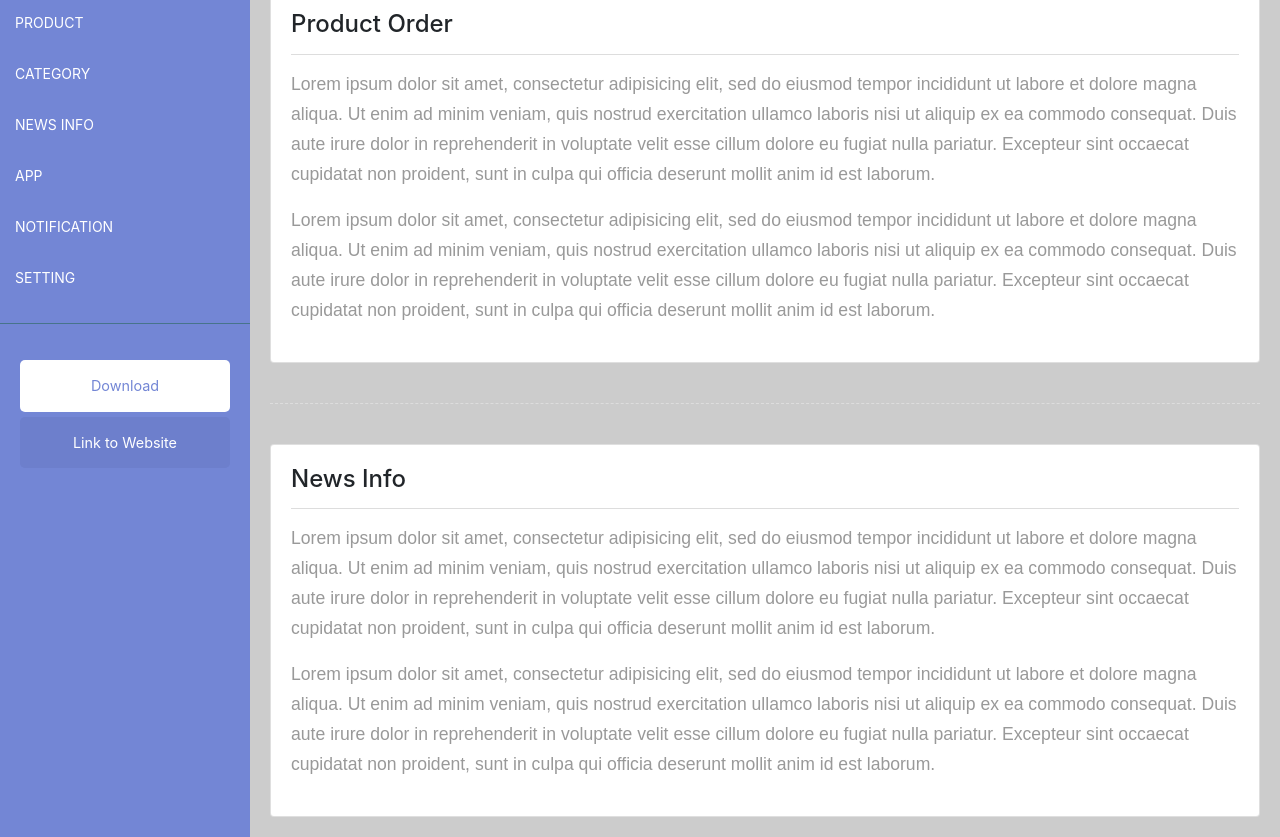
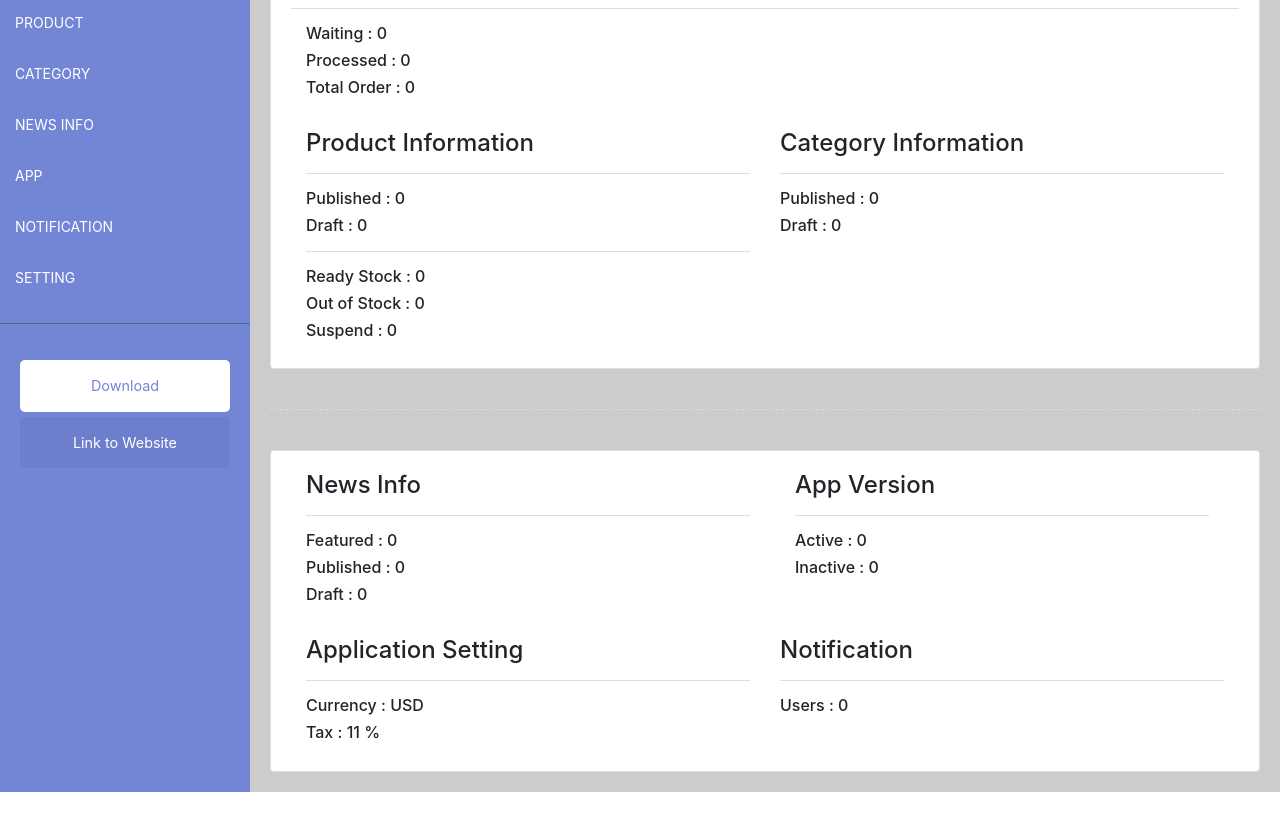
Before and after one commit to ahmedkmadani/EcommerceDashboard, a plain HTML site: page index.html in a window 1280 px wide. Shown: the part 189-1026 px from the top of the page. After the commit the page ends 981 px from the top, so only its background shows below. Drawn offline with nearby package versions, Linux system fonts and the light colour scheme.

Commit message:
adding bashboard cards view

```diff
--- a/index.html
+++ b/index.html
@@ -73,48 +73,83 @@
                 </div>
             </nav>
 
-            <h2>Ecommerce Dashboard Using Bootstrap 4</h2>
+            <!-- cards view for dashboard to explain main info  -->
             <div class="card">
             	<div class="card-body">
             		<h4>Product Order</h4>
             		<div class="line-title"></div>
-            		<p>Lorem ipsum dolor sit amet, consectetur adipisicing elit, sed do eiusmod
-            		tempor incididunt ut labore et dolore magna aliqua. Ut enim ad minim veniam,
-            		quis nostrud exercitation ullamco laboris nisi ut aliquip ex ea commodo
-            		consequat. Duis aute irure dolor in reprehenderit in voluptate velit esse
-            		cillum dolore eu fugiat nulla pariatur. Excepteur sint occaecat cupidatat non
-            		proident, sunt in culpa qui officia deserunt mollit anim id est laborum. </p>
-            		<p>Lorem ipsum dolor sit amet, consectetur adipisicing elit, sed do eiusmod
-            		tempor incididunt ut labore et dolore magna aliqua. Ut enim ad minim veniam,
-            		quis nostrud exercitation ullamco laboris nisi ut aliquip ex ea commodo
-            		consequat. Duis aute irure dolor in reprehenderit in voluptate velit esse
-            		cillum dolore eu fugiat nulla pariatur. Excepteur sint occaecat cupidatat non
-            		proident, sunt in culpa qui officia deserunt mollit anim id est laborum. </p>
+            		  <div class="container">
+                        <div class="row">
+                            <div class="col">
+                                <h6>Waiting  : 0 </h6>
+                                <h6>Processed  : 0 </h6>
+                                <h6>Total Order : 0 </h6>
+                            </div>
+                            <div class="col"></div>
+                            <div class="w-100"></div>
+                            <br>
+                            <div class="col">
+                                <h4>Product Information</h4>
+                           <div class="line-title"></div>
+                                 <h6>Published  : 0 </h6>
+                                 <h6>Draft  : 0 </h6>
+
+                                  <div class="line-title"></div>
+                                 <h6>Ready Stock  : 0 </h6>
+                                 <h6>Out of Stock  : 0 </h6>
+                                 <h6>Suspend  : 0 </h6>
+                        </div>
+                            <div class="col">
+                            <h4>Category Information</h4>
+                           <div class="line-title"></div>
+                                 <h6>Published  : 0 </h6>
+                                 <h6>Draft  : 0 </h6>
+                        </div>
+                        </div>
+                        </div>
             	</div>
             </div>
 
             <div class="line"></div>
 
             <div class="card">
-            	<div class="card-body">
-            		<h4>News Info</h4>
-            		<div class="line-title"></div>
-            		<p>Lorem ipsum dolor sit amet, consectetur adipisicing elit, sed do eiusmod
-            		tempor incididunt ut labore et dolore magna aliqua. Ut enim ad minim veniam,
-            		quis nostrud exercitation ullamco laboris nisi ut aliquip ex ea commodo
-            		consequat. Duis aute irure dolor in reprehenderit in voluptate velit esse
-            		cillum dolore eu fugiat nulla pariatur. Excepteur sint occaecat cupidatat non
-            		proident, sunt in culpa qui officia deserunt mollit anim id est laborum. </p>
-            		<p>Lorem ipsum dolor sit amet, consectetur adipisicing elit, sed do eiusmod
-            		tempor incididunt ut labore et dolore magna aliqua. Ut enim ad minim veniam,
-            		quis nostrud exercitation ullamco laboris nisi ut aliquip ex ea commodo
-            		consequat. Duis aute irure dolor in reprehenderit in voluptate velit esse
-            		cillum dolore eu fugiat nulla pariatur. Excepteur sint occaecat cupidatat non
-            		proident, sunt in culpa qui officia deserunt mollit anim id est laborum. </p>
-            	</div>
+                <div class="card-body">
+                      <div class="container">
+                        <div class="row">
+                            <div class="col">
+                                 <h4>News Info</h4>
+                    <div class="line-title"></div>
+                                <h6>Featured  : 0 </h6>
+                                <h6>Published  : 0 </h6>
+                                <h6>Draft : 0 </h6>
+                            </div>
+
+                            <div class="col">
+                                  <div class="col">
+                                 <h4>App Version</h4>
+                    <div class="line-title"></div>
+                                <h6>Active  : 0 </h6>
+                                <h6>Inactive  : 0 </h6>
+                            </div>
+                            </div>
+
+                            <div class="w-100"></div>
+                            <br>
+                            <div class="col">
+                                <h4>Application Setting</h4>
+                           <div class="line-title"></div>
+                                 <h6>Currency  : USD </h6>
+                                 <h6>Tax  : 11 % </h6>
+                        </div>
+                            <div class="col">
+                            <h4>Notification</h4>
+                           <div class="line-title"></div>
+                                 <h6>Users  : 0 </h6>
+                        </div>
+                        </div>
+                        </div>
+                </div>
             </div>
-        </div>
-    </div
 
 </body>
 <script src="https://code.jquery.com/jquery-3.3.1.slim.min.js"></script>
```
